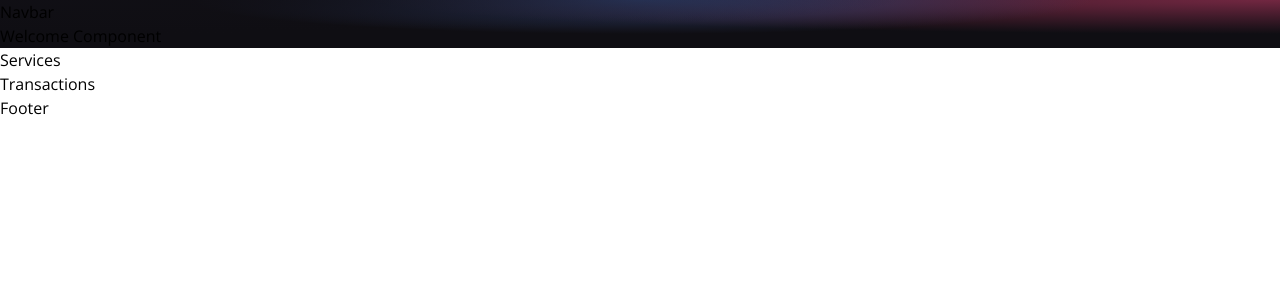
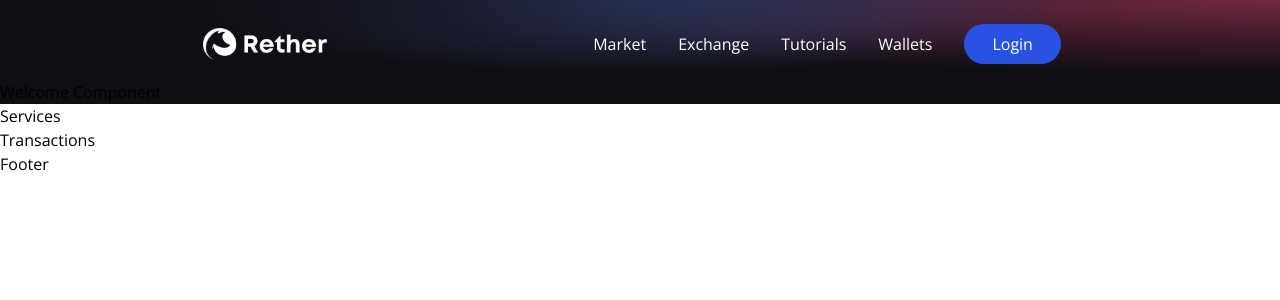
Before and after one commit to aromalsanthosh/Rether, a React (Vite) app in the folder client/: page / in a window 1280 px wide. Shown: the top 300 px of the page. Built offline with nearby package versions, Linux system fonts and the light colour scheme.

Commit message:
Navbar designing

```diff
--- a/client/src/components/Navbar.jsx
+++ b/client/src/components/Navbar.jsx
@@ -1,9 +1,50 @@
-import React from 'react'
+import React from "react";
+import { HiMenuAlt4 } from "react-icons/hi";
+import { AiOutlineClose } from "react-icons/ai";
 
-function Navbar() {
+import logo from "../../images/logo4.png";
+
+const NavBarItem = ({ title, classprops }) => (
+  <li className={`mx-4 cursor-pointer ${classprops}`}>{title}</li>
+);
+
+const Navbar = () => {
+  const [toggleMenu, setToggleMenu] = React.useState(false);
+
   return (
-    <div>Navbar</div>
-  )
-}
+    <nav className="w-full flex md:justify-center justify-between items-center p-4 pt-6">
+      <div className="md:flex-[0.5] flex-initial justify-center items-center">
+        <img src={logo} alt="logo" className="w-32 cursor-pointer" />
+      </div>
+      <ul className="text-white  md:flex hidden list-none flex-row justify-between items-center flex-initial">
+        {["Market", "Exchange", "Tutorials", "Wallets"].map((item, index) => (
+          <NavBarItem key={item + index} title={item}  />
+        ))}
+        <li className="bg-[#2952e3] py-2 px-7 mx-4 rounded-full cursor-pointer hover:bg-[#2546bd]">
+          Login
+        </li>
+      </ul>
+      <div className="flex relative">
+        {!toggleMenu && (
+          <HiMenuAlt4 fontSize={28} className="text-white md:hidden cursor-pointer" onClick={() => setToggleMenu(true)} />
+        )}
+        {toggleMenu && (
+          <AiOutlineClose fontSize={28} className="text-white md:hidden cursor-pointer" onClick={() => setToggleMenu(false)} />
+        )}
+        {toggleMenu && (
+          <ul
+            className="z-10 fixed -top-0 -right-2 p-3 w-[70vw] h-screen shadow-2xl md:hidden list-none
+            flex flex-col justify-start items-end rounded-md blue-glassmorphism text-white animate-slide-in"
+          >
+            <li className="text-xl w-full my-2"><AiOutlineClose onClick={() => setToggleMenu(false)} /></li>
+            {["Market", "Exchange", "Tutorials", "Wallets"].map(
+              (item, index) => <NavBarItem key={item + index} title={item} classprops="my-2 text-lg" />,
+            )}
+          </ul>
+        )}
+      </div>
+    </nav>
+  );
+};
 
-export default Navbar
+export default Navbar;
```
